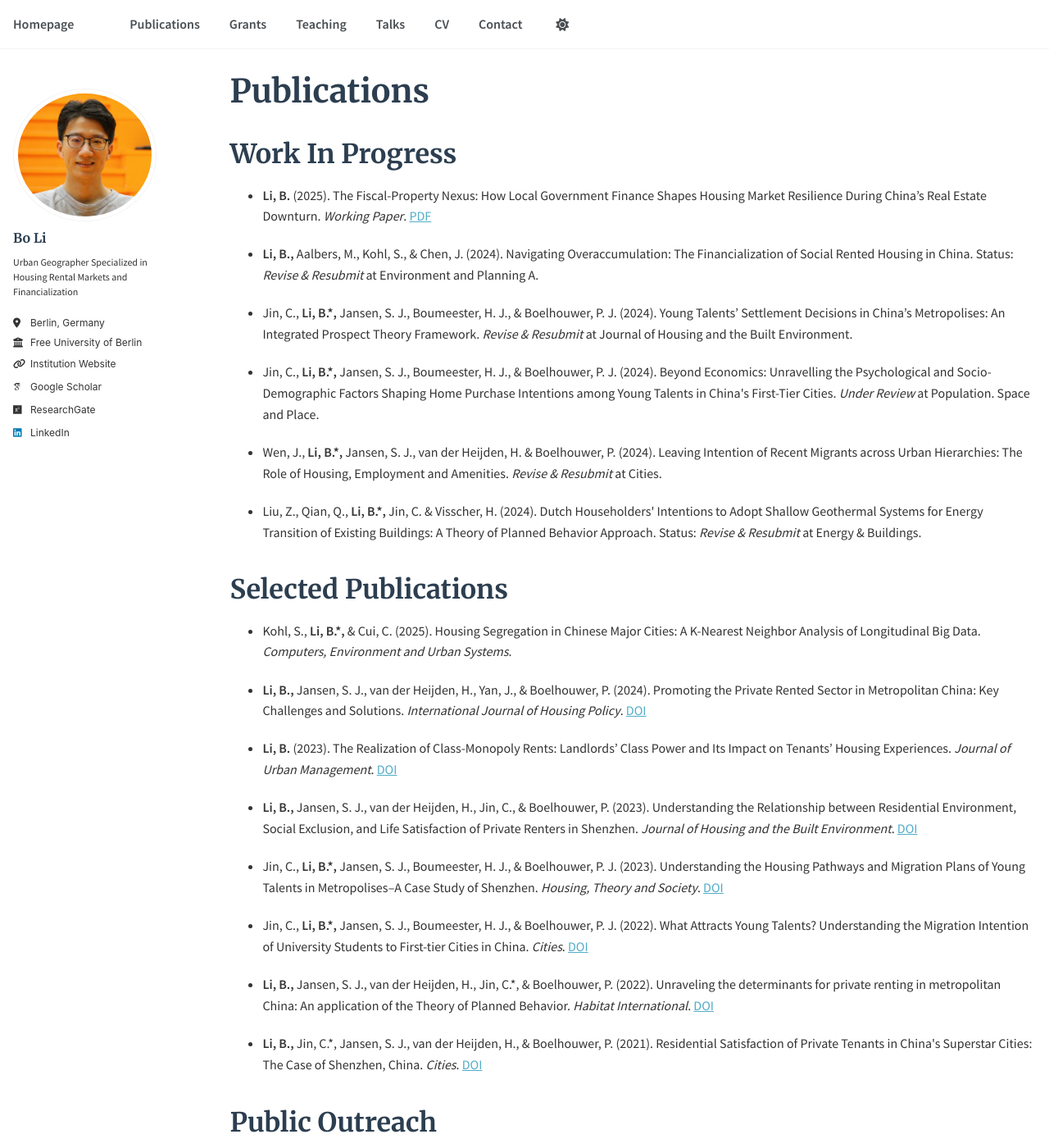
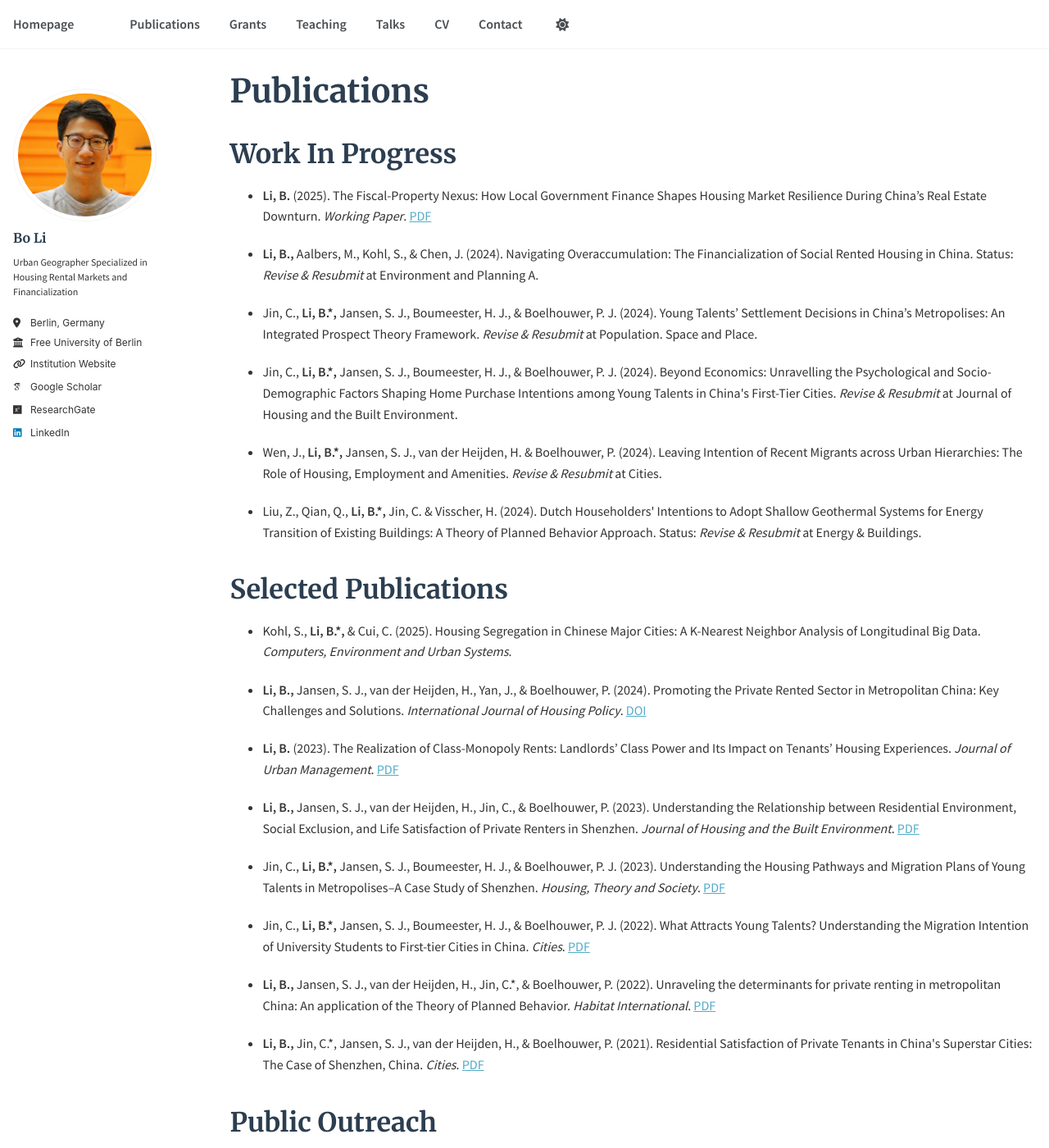
Before and after one commit to housingforall/housingforall.github.io, a Jekyll site: the page built from _pages/publications.md, in a window 1280 px wide and 1400 px high. Shown: the whole window at 82% size. Built offline with Jekyll 4.4.1, drawn with Linux system fonts in a browser that asks for light colours; some web fonts are replaced.

Commit message:
Update publications.md

```diff
--- a/_pages/publications.md
+++ b/_pages/publications.md
@@ -10,9 +10,9 @@ author_profile: true
 
 * **Li, B.,** Aalbers, M., Kohl, S., & Chen, J. (2024). Navigating Overaccumulation: The Financialization of Social Rented Housing in China. Status: *Revise & Resubmit* at Environment and Planning A.
 
-* Jin, C., **Li, B.\*,** Jansen, S. J., Boumeester, H. J., & Boelhouwer, P. J. (2024). Young Talents' Settlement Decisions in China's Metropolises: An Integrated Prospect Theory Framework. *Revise & Resubmit* at Journal of Housing and the Built Environment.
+* Jin, C., **Li, B.\*,** Jansen, S. J., Boumeester, H. J., & Boelhouwer, P. J. (2024). Young Talents' Settlement Decisions in China's Metropolises: An Integrated Prospect Theory Framework. *Revise & Resubmit* at Population. Space and Place.
 
-* Jin, C., **Li, B.\*,** Jansen, S. J., Boumeester, H. J., & Boelhouwer, P. J. (2024). Beyond Economics: Unravelling the Psychological and Socio-Demographic Factors Shaping Home Purchase Intentions among Young Talents in China\'s First-Tier Cities. *Under Review* at Population. Space and Place.
+* Jin, C., **Li, B.\*,** Jansen, S. J., Boumeester, H. J., & Boelhouwer, P. J. (2024). Beyond Economics: Unravelling the Psychological and Socio-Demographic Factors Shaping Home Purchase Intentions among Young Talents in China\'s First-Tier Cities. *Revise & Resubmit* at Journal of Housing and the Built Environment.
 
 * Wen, J., **Li, B.\*,** Jansen, S. J., van der Heijden, H. & Boelhouwer, P. (2024). Leaving Intention of Recent Migrants across Urban Hierarchies: The Role of Housing, Employment and Amenities. *Revise & Resubmit* at Cities.
 
@@ -24,17 +24,17 @@ author_profile: true
 
 * **Li, B.,** Jansen, S. J., van der Heijden, H., Yan, J., & Boelhouwer, P. (2024). Promoting the Private Rented Sector in Metropolitan China: Key Challenges and Solutions. *International Journal of Housing Policy*. [DOI](https://doi.org/10.1080/19491247.2024.2308735)
 
-* **Li, B.** (2023). The Realization of Class-Monopoly Rents: Landlords' Class Power and Its Impact on Tenants' Housing Experiences. *Journal of Urban Management*. [DOI](https://doi.org/10.1016/j.jum.2023.08.002)
+* **Li, B.** (2023). The Realization of Class-Monopoly Rents: Landlords' Class Power and Its Impact on Tenants' Housing Experiences. *Journal of Urban Management*. [PDF](https://housingforall.github.io/files/jum_2023.pdf)
 
-* **Li, B.,** Jansen, S. J., van der Heijden, H., Jin, C., & Boelhouwer, P. (2023). Understanding the Relationship between Residential Environment, Social Exclusion, and Life Satisfaction of Private Renters in Shenzhen. *Journal of Housing and the Built Environment*. [DOI](https://link.springer.com/article/10.1007/s10901-023-10049-7)
+* **Li, B.,** Jansen, S. J., van der Heijden, H., Jin, C., & Boelhouwer, P. (2023). Understanding the Relationship between Residential Environment, Social Exclusion, and Life Satisfaction of Private Renters in Shenzhen. *Journal of Housing and the Built Environment*. [PDF](https://housingforall.github.io/files/hbe_2023.pdf)
 
-* Jin, C., **Li, B.\*,** Jansen, S. J., Boumeester, H. J., & Boelhouwer, P. J. (2023). Understanding the Housing Pathways and Migration Plans of Young Talents in Metropolises--A Case Study of Shenzhen. *Housing, Theory and Society*. [DOI](https://doi.org/10.1080/14036096.2023.2200784)
+* Jin, C., **Li, B.\*,** Jansen, S. J., Boumeester, H. J., & Boelhouwer, P. J. (2023). Understanding the Housing Pathways and Migration Plans of Young Talents in Metropolises--A Case Study of Shenzhen. *Housing, Theory and Society*. [PDF](https://housingforall.github.io/files/hts_2023.pdf)
 
-* Jin, C., **Li, B.\*,** Jansen, S. J., Boumeester, H. J., & Boelhouwer, P. J. (2022). What Attracts Young Talents? Understanding the Migration Intention of University Students to First-tier Cities in China. *Cities*. [DOI](https://doi.org/10.1016/j.cities.2022.103802)
+* Jin, C., **Li, B.\*,** Jansen, S. J., Boumeester, H. J., & Boelhouwer, P. J. (2022). What Attracts Young Talents? Understanding the Migration Intention of University Students to First-tier Cities in China. *Cities*. [PDF](https://housingforall.github.io/files/cities_2022.pdf)
 
-* **Li, B.,** Jansen, S. J., van der Heijden, H., Jin, C.\*, & Boelhouwer, P. (2022). Unraveling the determinants for private renting in metropolitan China: An application of the Theory of Planned Behavior. *Habitat International*. [DOI](https://doi.org/10.1016/j.habitatint.2022.102640)
+* **Li, B.,** Jansen, S. J., van der Heijden, H., Jin, C.\*, & Boelhouwer, P. (2022). Unraveling the determinants for private renting in metropolitan China: An application of the Theory of Planned Behavior. *Habitat International*. [PDF](https://housingforall.github.io/files/hi_2022.pdf)
 
-* **Li, B.,** Jin, C.\*, Jansen, S. J., van der Heijden, H., & Boelhouwer, P. (2021). Residential Satisfaction of Private Tenants in China\'s Superstar Cities: The Case of Shenzhen, China. *Cities*. [DOI](https://doi.org/10.1016/j.cities.2021.103355)
+* **Li, B.,** Jin, C.\*, Jansen, S. J., van der Heijden, H., & Boelhouwer, P. (2021). Residential Satisfaction of Private Tenants in China\'s Superstar Cities: The Case of Shenzhen, China. *Cities*. [PDF](https://housingforall.github.io/files/cities_2021.pdf)
 
 ## Public Outreach
 
```
